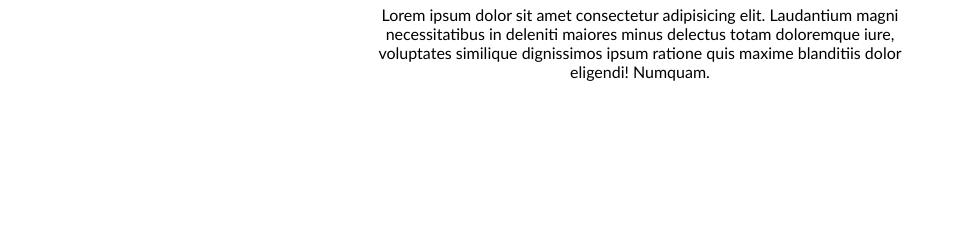
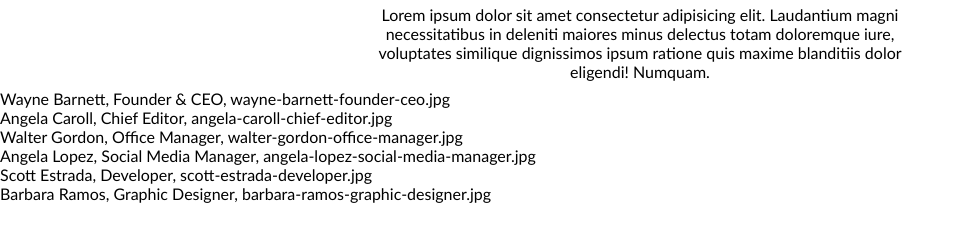
Before and after one commit to Domenic0Ferrari/js-our-team, a plain HTML site: page index.html in a window 1280 px wide. Shown: the part 90-332 px from the top of the page, without its empty margins (0-965 px from the left). Drawn offline with Linux system fonts and the light colour scheme.

Commit message:
add "MILESTONE 2"

```diff
--- a/assets/myscript.js
+++ b/assets/myscript.js
@@ -10,48 +10,62 @@ Creare l’array di oggetti con le informazioni fornite.
 
 const team = [
     {
-        Name: 'Wayne Barnett',
+        name: 'Wayne Barnett',
         role: 'Founder & CEO',
         img: 'wayne-barnett-founder-ceo.jpg'
     },
     {
-        Name: 'Angela Caroll',
+        name: 'Angela Caroll',
         role: 'Chief Editor',
         img: 'angela-caroll-chief-editor.jpg'
     },
     {
-        Name: 'Walter Gordon',
+        name: 'Walter Gordon',
         role: 'Office Manager',
         img: 'walter-gordon-office-manager.jpg'
     },
     {
-        Name: 'Angela Lopez',
+        name: 'Angela Lopez',
         role: 'Social Media Manager',
         img: 'angela-lopez-social-media-manager.jpg'
     },
     {
-        Name: 'Scott Estrada',
+        name: 'Scott Estrada',
         role: 'Developer',
         img: 'scott-estrada-developer.jpg'
     },
     {
-        Name: 'Barbara Ramos',
+        name: 'Barbara Ramos',
         role: 'Graphic Designer',
         img: 'barbara-ramos-graphic-designer.jpg'
     }
 ];
 
+// Seleziono gli elementi nel DOM
+const eleList = document.querySelector('.output');
+
 /*
 MILESTONE 1:
 Stampare su console, per ogni membro del team, le informazioni di nome, ruolo e la stringa della foto.
 */
-
-for(let i = 0; i < team.length; i++){
-    let student = team[i];
-    console.log(`${i}. ${student.Name}, ${student.role}, ${student.img}`);
-};
-
 /*
 MILESTONE 2:
 Stampare le stesse informazioni su DOM sottoforma di stringhe
 */
+
+for(let i = 0; i < team.length; i++){
+    let member = team[i];
+    console.log(`${i}. ${member.name}, ${member.role}, ${member.img}`);
+    const stringMember = `${member.name}, ${member.role}, ${member.img}`;
+    eleList.innerHTML += `<li>${stringMember}</li>`;
+
+    // console.log('Membro ' + i);
+    // let stringMember = '';
+    // for(let key in member){
+    //     stringMember += member[key] + ' - ';
+    // }if(stringMember){
+    //     stringMember = stringMember.slice(0, -3);
+    // }
+    // console.log(stringMember);
+    // Questo modo è per iterare con il ciclo FOR IN
+};
--- a/index.html
+++ b/index.html
@@ -14,7 +14,9 @@
     </header>
     <main>
         <div class="container">
-            <!-- <div class="card"></div> -->
+            <ul class="output">
+                <!-- li -->
+            </ul>
         </div>
     </main>
 
```
